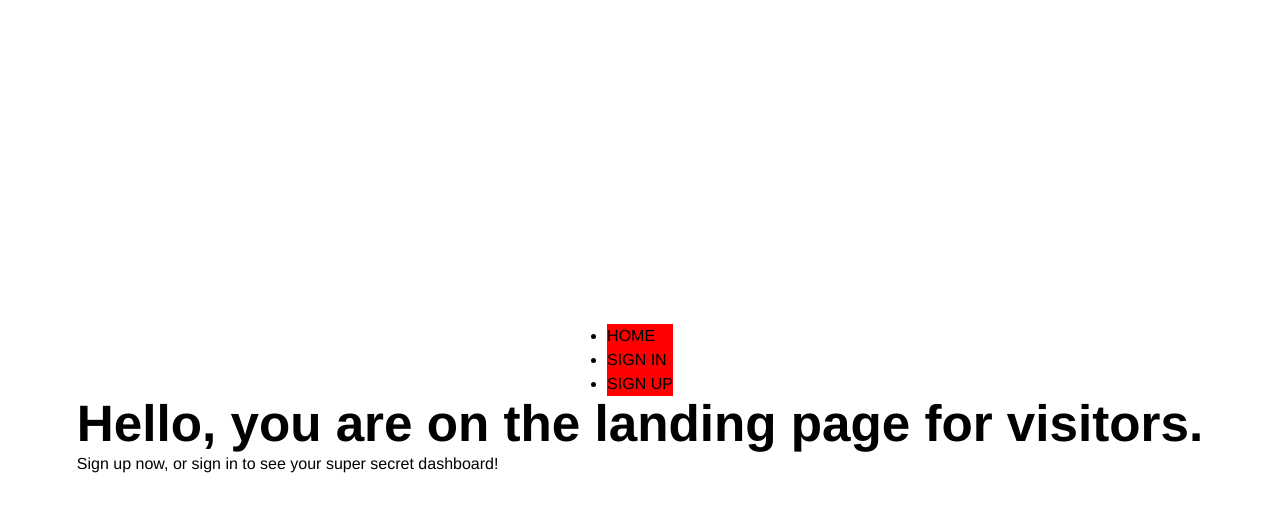
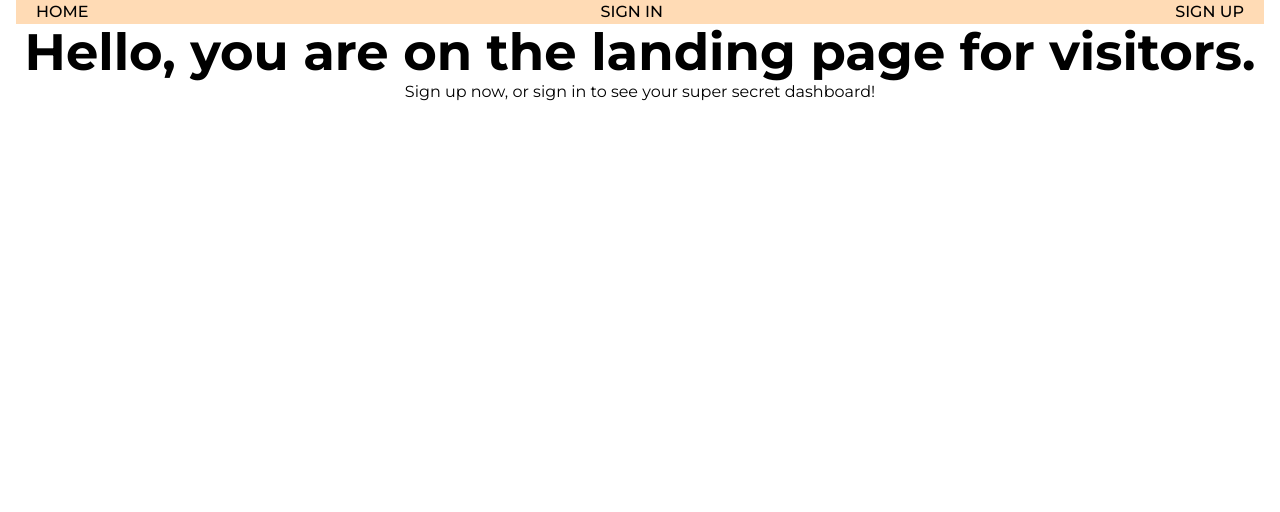
Before and after one commit to tamerlanmustafa/react-readsio-front-end, a React (Vite) app: page / in a window 1280 px wide. Shown: the top 512 px of the page. Built offline with nearby package versions, Linux system fonts and the light colour scheme; no server answers.

Commit message:
add use pagination for books

```diff
--- /dev/null
+++ b/src/components/BooksList/BooksList.css
@@ -0,0 +1,6 @@
+
+.each-book {
+    margin: 10px;
+    padding: 10px;
+    border: 1px solid #ccc;
+}
--- a/src/components/BooksList/BooksList.jsx
+++ b/src/components/BooksList/BooksList.jsx
@@ -1,12 +1,26 @@
 import { Link } from 'react-router';
+import { useState, useMemo } from 'react';
+import './BooksList.css';
 
-const BookList = (props) => {
-  if (!props.books) return <p>Loading books...</p>;
+const BookList = ({ books = [] }) => {
+  const [currentPage, setCurrentPage] = useState(1);
+  const booksPerPage = 10;
+
+  const totalPages = Math.ceil(books.length / booksPerPage);
+
+  const safeCurrentPage = Math.max(1, Math.min(currentPage, totalPages || 1));
+
+  const selectedBooks = useMemo(() => {
+    const startIndex = (safeCurrentPage - 1) * booksPerPage;
+    return books.slice(startIndex, startIndex + booksPerPage);
+  }, [books, safeCurrentPage, booksPerPage]);
+
   return (
     <main>
-    {props.books.map((book) => (
+      {selectedBooks.length > 0 ? (
+        selectedBooks.map((book) => (
           <Link key={book.id} to={`/books/${book.id}`}>
-        <article>
+            <article className='each-book'>
               <header>
                 <h2>{book.title}</h2>
                 <h3>{book.author}</h3>
@@ -14,10 +28,30 @@ const BookList = (props) => {
               <p>{book.description}</p>
             </article>
           </Link>
-    ))}
+        ))
+      ) : (
+        <p>No books available.</p>
+      )}
+
+      {totalPages > 1 && (
+        <div className="pagination">
+          <button
+            onClick={() => setCurrentPage((prev) => Math.max(prev - 1, 1))}
+            disabled={safeCurrentPage === 1}
+          >
+            ◀ Prev
+          </button>
+          <span> Page {safeCurrentPage} of {totalPages} </span>
+          <button
+            onClick={() => setCurrentPage((prev) => Math.min(prev + 1, totalPages))}
+            disabled={safeCurrentPage === totalPages}
+          >
+            Next ▶
+          </button>
+        </div>
+      )}
     </main>
   );
-
 };
 
 export default BookList;
--- a/src/components/NavBar/NavBar.jsx
+++ b/src/components/NavBar/NavBar.jsx
@@ -1,6 +1,6 @@
 import { useContext } from 'react';
 import { Link } from 'react-router';
-import './NavBar.css';
+import './Navbar.css';
 import { UserContext } from '../../contexts/UserContext';
 
 const NavBar = () => {
--- a/src/components/NavBar/Navbar.css
+++ b/src/components/NavBar/Navbar.css
@@ -1,3 +1,13 @@
 nav {
-    background-color: red;
+    background-color: var(--primary-light-color);
+    width: 100%;
 }
+
+
+nav > ul {
+    display: flex;
+    justify-content: space-between;
+    align-items: center;
+    padding: 0 20px;
+
+}
--- a/src/index.css
+++ b/src/index.css
@@ -1,5 +1,9 @@
+@import url('https://fonts.googleapis.com/css2?family=Montserrat:ital,wght@0,100..900;1,100..900&display=swap');
+
+
+
 :root {
-  font-family: Helvetica, system-ui, Avenir, Arial, sans-serif;
+  font-family: var(--font-family) , Helvetica, system-ui, Avenir, Arial, serif;
   line-height: 1.5;
   font-weight: 400;
   color: rgb(0, 0, 0);
@@ -8,6 +12,14 @@
   text-rendering: optimizeLegibility;
   -webkit-font-smoothing: antialiased;
   -moz-osx-font-smoothing: grayscale;
+
+  --primary-light-color: #FFDBB5;
+  --primary-dark-color: #603F26;
+  --secondary-color: #6C4E31;
+  --text-color: #000000;
+  --bg-color: #FFEAC5;
+  --font-family: 'Montserrat', sans-serif;
+
 }
 
 * {
@@ -35,15 +47,16 @@ html {
 
 #root {
   margin: 0;
-  padding: 0;
-  height: 100%;
+  padding: 0 1rem;
+  height: 100vh;
   width: 100%;
   box-sizing: border-box;
+  text-align: center;
 
-  display: flex;
+  /* display: flex;
   flex-direction: column;
   justify-content: center;
-  align-items: center;
+  align-items: center; */
 }
 a {
   font-weight: 500;
@@ -54,6 +67,10 @@ a:hover {
   color: #000000;
 }
 
+ul{
+  list-style: none;
+}
+
 
 h1 {
   font-size: 3.2em;
```
Lines whose indentation alone changed are shown as unchanged.
